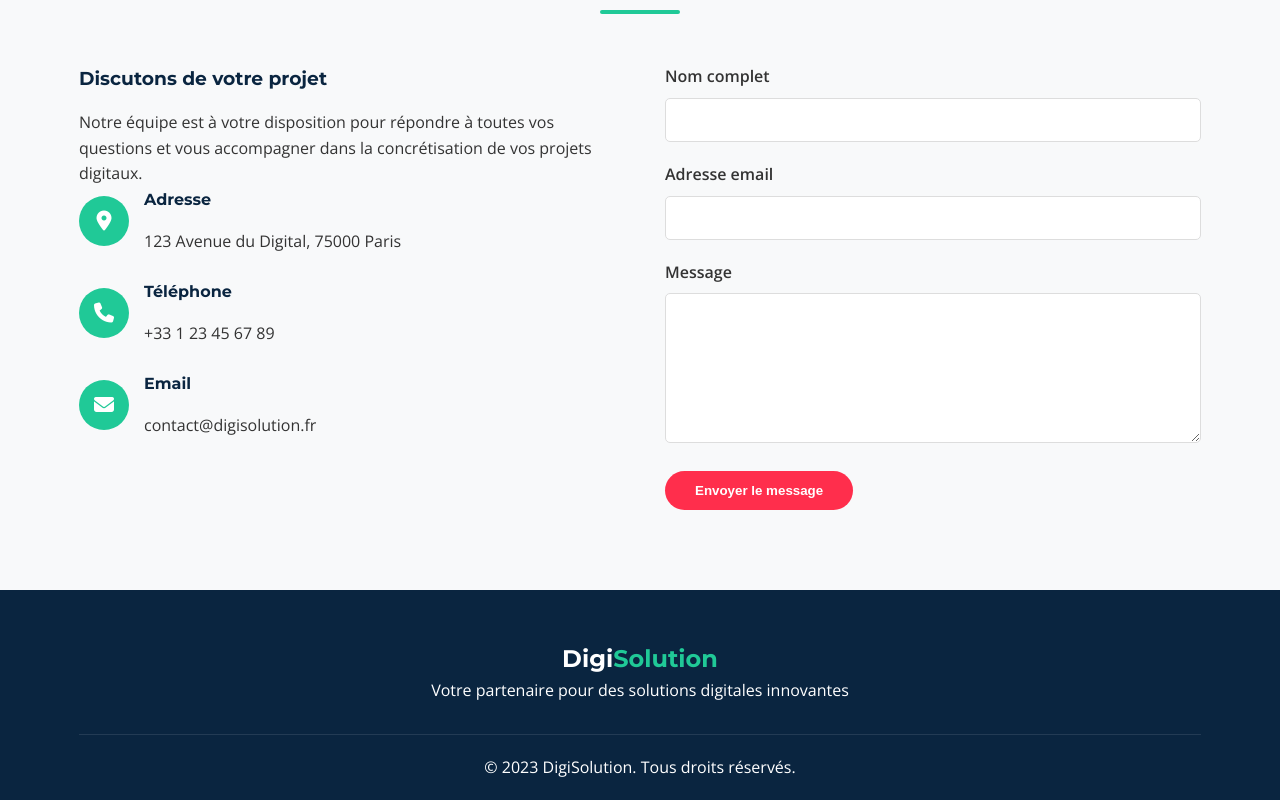
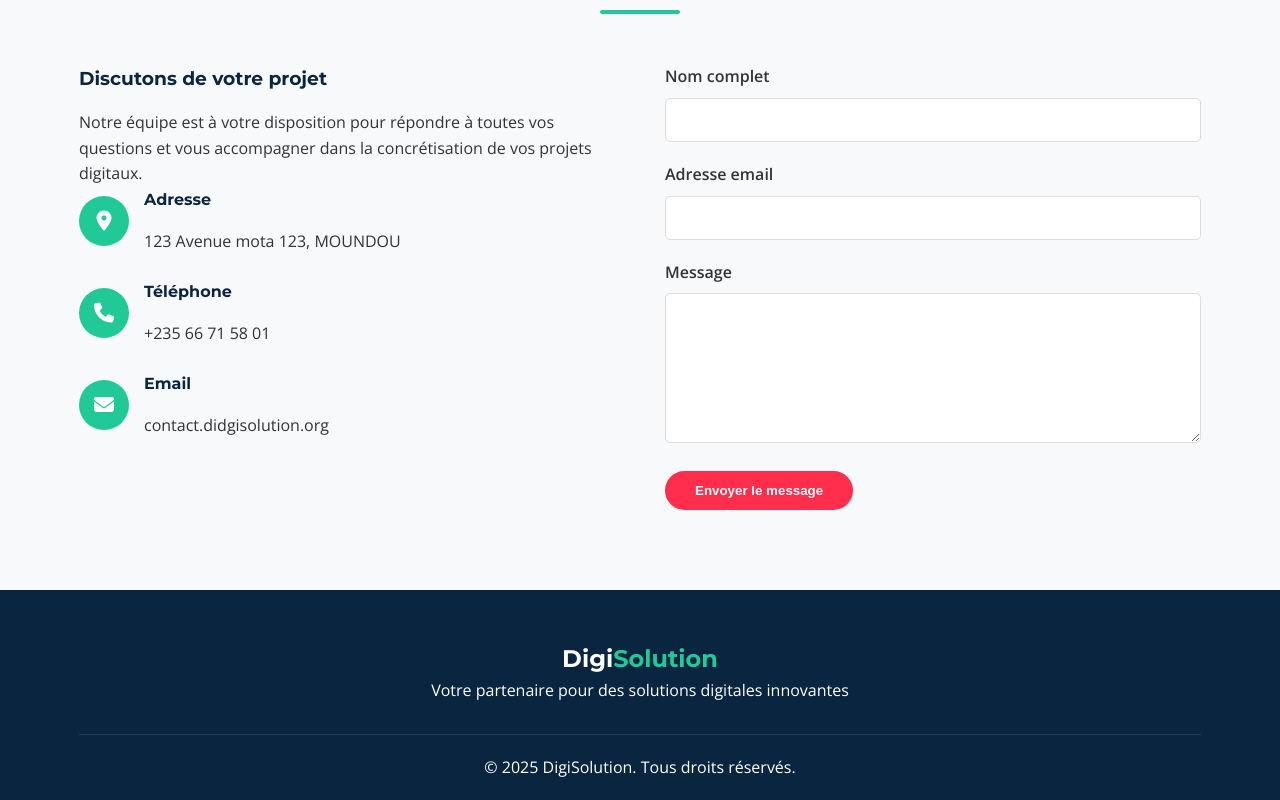
Before and after one commit to jeanbaptiste-blip/digsolution, a plain HTML site: page index.html in a window 1280 px wide. Shown: the part 1935-2735 px from the top of the page. Drawn offline with nearby package versions, Linux system fonts and the light colour scheme.

Commit message:
Update index.html

```diff
--- a/index.html
+++ b/index.html
@@ -99,7 +99,7 @@
                         </div>
                         <div>
                             <h4>Adresse</h4>
-                            <p>123 Avenue du Digital, 75000 Paris</p>
+                            <p>123 Avenue mota 123, MOUNDOU</p>
                         </div>
                     </div>
                     <div class="info-item">
@@ -108,7 +108,7 @@
                         </div>
                         <div>
                             <h4>Téléphone</h4>
-                            <p>+33 1 23 45 67 89</p>
+                            <p>+235 66 71 58 01</p>
                         </div>
                     </div>
                     <div class="info-item">
@@ -117,7 +117,7 @@
                         </div>
                         <div>
                             <h4>Email</h4>
-                            <p>contact@digisolution.fr</p>
+                            <p>contact.didgisolution.org</p>
                         </div>
                     </div>
                 </div>
@@ -148,11 +148,12 @@
             <div class="logo">Digi<span>Solution</span></div>
             <p>Votre partenaire pour des solutions digitales innovantes</p>
             <div class="copyright">
-                <p>&copy; 2023 DigiSolution. Tous droits réservés.</p>
+                <p>&copy; 2025 DigiSolution. Tous droits réservés.</p>
             </div>
         </div>
     </footer>
 
     <script src="script.js"></script>
 </body>
+
 </html>
```
